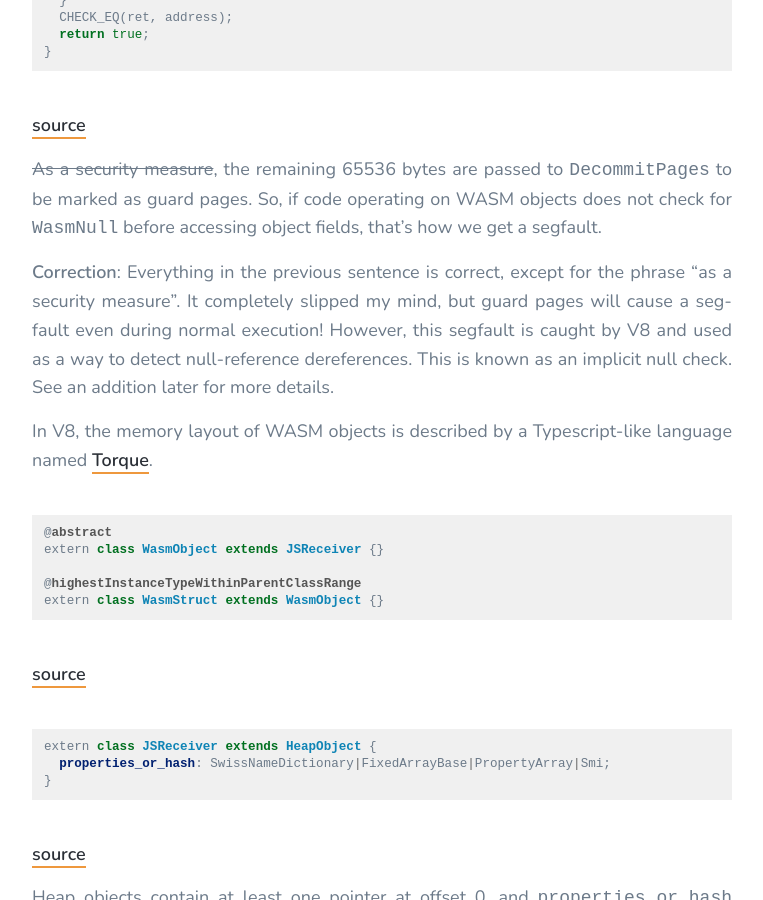
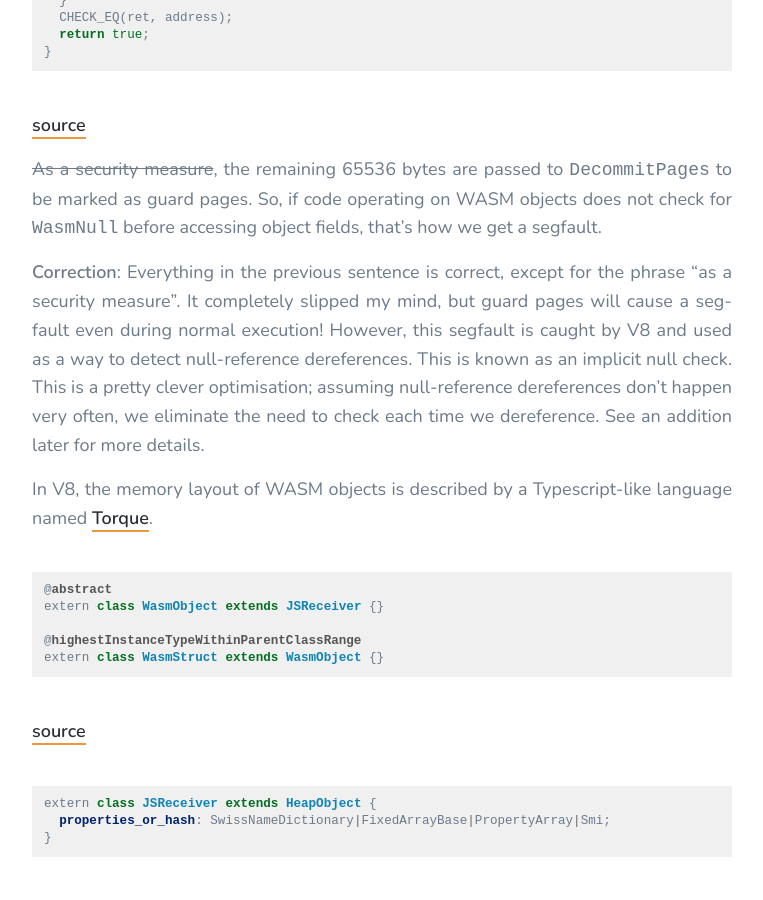
Before and after one commit to YiChenChai/YiChenChai.github.io, a Jekyll site: the page built from _posts/2026-02-24-v8-cve-2025-5959-chall.md, in a window 1280 px wide and 900 px high, scrolled down 4792 px. Shown: the whole window, without its empty margins (258-1021 px from the left). Built offline with Jekyll 4.4.1, drawn with Linux system fonts in a browser that asks for light colours; nearby versions of some CDN libraries; comment, search, counter and statistics services are not loaded.

Commit message:
Add sentence to post

```diff
--- a/_posts/2026-02-24-v8-cve-2025-5959-chall.md
+++ b/_posts/2026-02-24-v8-cve-2025-5959-chall.md
@@ -159,7 +159,7 @@ bool OS::DecommitPages(void* address, size_t size) {
 
 ~~As a security measure~~, the remaining 65536 bytes are passed to `DecommitPages` to be marked as guard pages. So, if code operating on WASM objects does not check for `WasmNull` before accessing object fields, that's how we get a segfault.
 
-**Correction**: Everything in the previous sentence is correct, except for the phrase "as a security measure". It completely slipped my mind, but guard pages will cause a segfault even during normal execution! However, this segfault is caught by V8 and used as a way to detect null-reference dereferences. This is known as an implicit null check. See an addition later for more details.
+**Correction**: Everything in the previous sentence is correct, except for the phrase "as a security measure". It completely slipped my mind, but guard pages will cause a segfault even during normal execution! However, this segfault is caught by V8 and used as a way to detect null-reference dereferences. This is known as an implicit null check. This is a pretty clever optimisation; assuming null-reference dereferences don't happen very often, we eliminate the need to check each time we dereference. See an addition later for more details.
 
 
 In V8, the memory layout of WASM objects is described by a Typescript-like language named [Torque](https://v8.dev/docs/torque).
```
